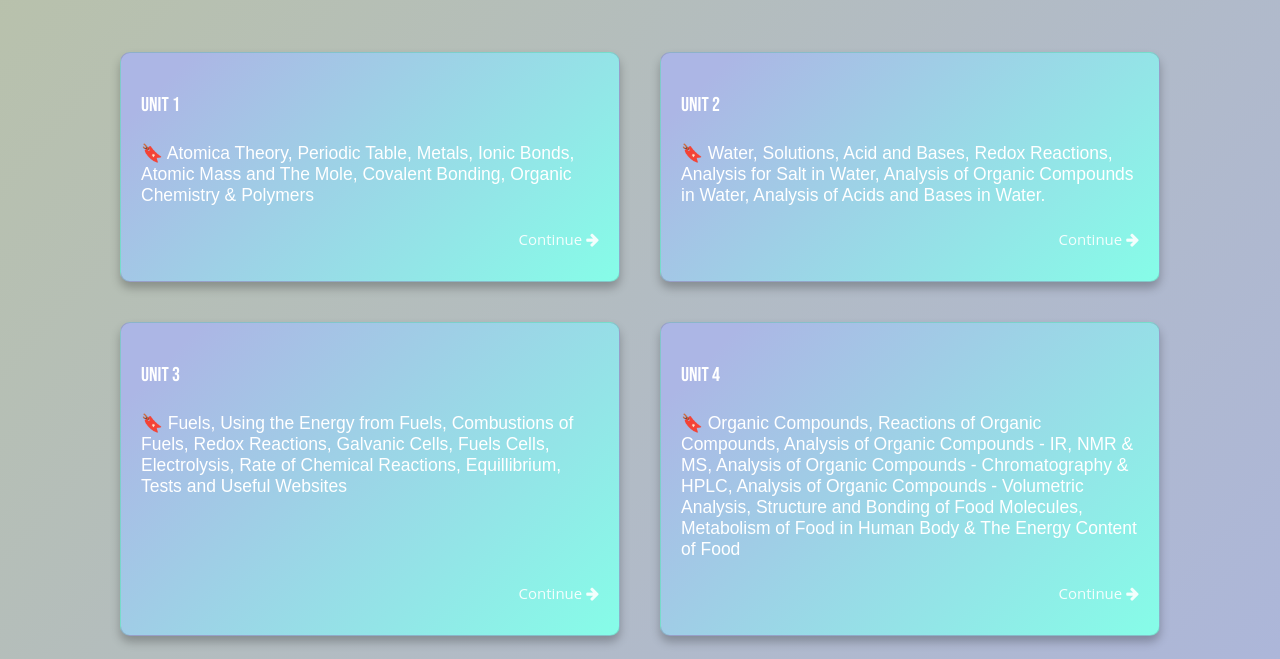
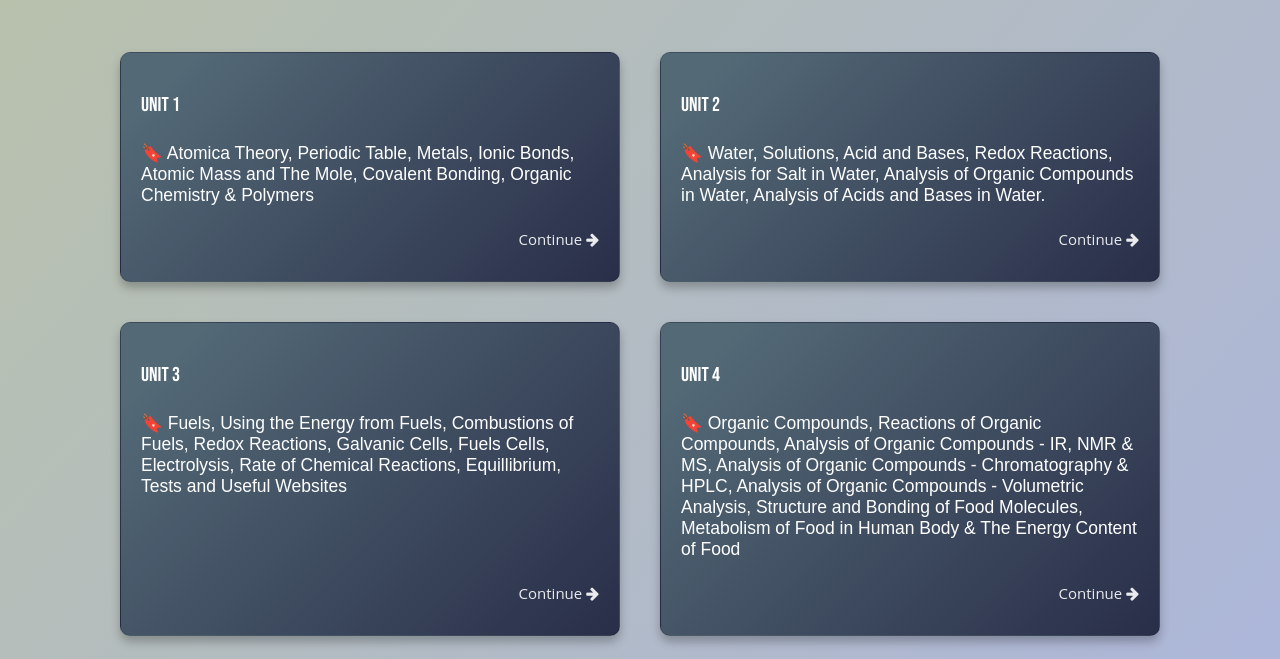
Before and after one commit to AstraPenguin/Atomica, a plain HTML site: page subjects/chemistry/index.html in a window 1280 px wide. Shown: the part 141-800 px from the top of the page. Drawn offline with nearby package versions, Linux system fonts and the light colour scheme; files whose address does not match are found by name; a web font is replaced by a local one.

Commit message:
Update chem-style.css

```diff
--- a/css/chem-style.css
+++ b/css/chem-style.css
@@ -85,7 +85,7 @@ a:hover {
 /* CARD BACKGROUNDS */
 
 .card-1, .card-2, .card-3, .card-4 {
-  background-image: linear-gradient(135deg, #acb6e5 10%, #86fde8 100%);
+  background-image: linear-gradient(135deg, #536976 10%, #292E49 100%);
 }
 
 /* RESPONSIVE */
```
